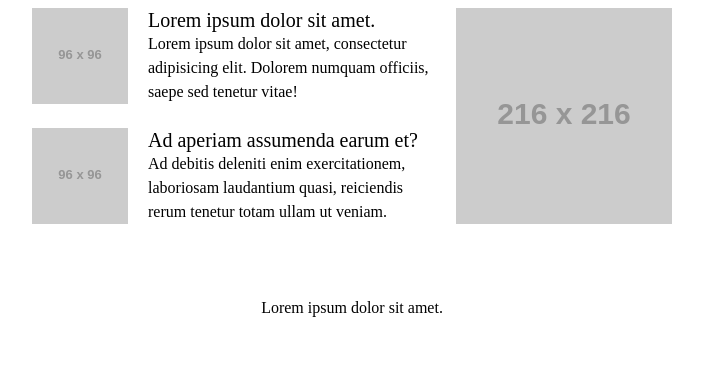
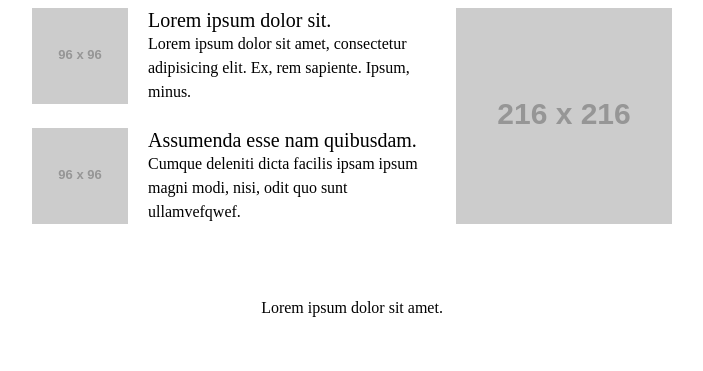
Before and after one commit to jyyan/html-layout-homework, a website: page lab-w1/pixel perfect kata-1.html in a window 1280 px wide. Shown: the whole page, without its empty margins (288-991 px from the left). Drawn offline with Linux system fonts and the light colour scheme; placeholder pictures from the web are drawn by us.

Commit message:
update fonts

```diff
--- a/lab-w1/pixel perfect kata-1.html
+++ b/lab-w1/pixel perfect kata-1.html
@@ -7,6 +7,9 @@
   <meta http-equiv="X-UA-Compatible" content="ie=edge">
   <title>Document</title>
   <style>
+      body {
+          font-family: Liberation Serif;
+      }
       .container {
           margin: 0 auto;
           width: 640px;
@@ -54,23 +57,22 @@
 <!--.container>(.content>(ul.news-list>(li.news-item*2>(img+div>h2.title{lorem5}+p.desc{lorem15})))+.aside>img)+p.copyright{lorem5}-->
 
 <!--.container>(.content>(ul.news-list>(li.news-item*2>(img[src="http://via.placeholder.com/96"]+div>(p.news-title>lorem5)+p.news-desc>lorem15)))+.aside>img[src="http://via.placeholder.com/216"])+p.copyright>lorem5-->
-
+<!--.container>(.content>(ul.news-list>(li.news-item*2>(img[src="http://via.placeholder.com/96"]+div>(p.news-title>lorem4)+p.news-desc>lorem13)))+.aside>img[src="http://via.placeholder.com/216"])+p.copyright>lorem5-->
 
 <div class="container">
   <div class="content">
     <ul class="news-list">
       <li class="news-item"><img src="http://via.placeholder.com/96" alt="">
         <div>
-          <p class="news-title">Lorem ipsum dolor sit amet.</p>
-          <p class="news-desc">Lorem ipsum dolor sit amet, consectetur adipisicing elit. Dolorem numquam officiis, saepe
-            sed tenetur vitae!</p>
+          <p class="news-title">Lorem ipsum dolor sit.</p>
+          <p class="news-desc">Lorem ipsum dolor sit amet, consectetur adipisicing elit. Ex, rem sapiente. Ipsum,
+            minus.</p>
         </div>
       </li>
       <li class="news-item"><img src="http://via.placeholder.com/96" alt="">
         <div>
-          <p class="news-title">Ad aperiam assumenda earum et?</p>
-          <p class="news-desc">Ad debitis deleniti enim exercitationem, laboriosam laudantium quasi, reiciendis rerum
-            tenetur totam ullam ut veniam.</p>
+          <p class="news-title">Assumenda esse nam quibusdam.</p>
+          <p class="news-desc">Cumque deleniti dicta facilis ipsam ipsum magni modi, nisi, odit quo sunt ullamvefqwef.</p>
         </div>
       </li>
     </ul>
```
